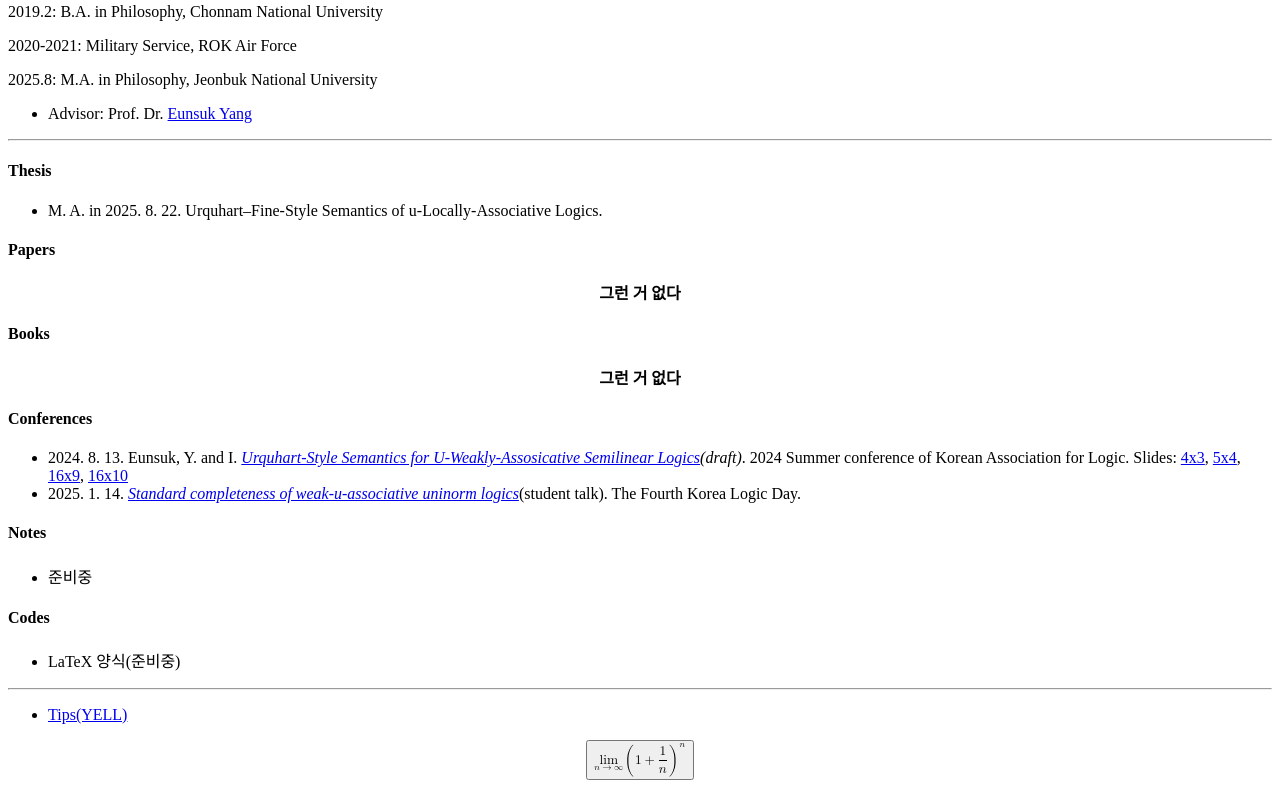
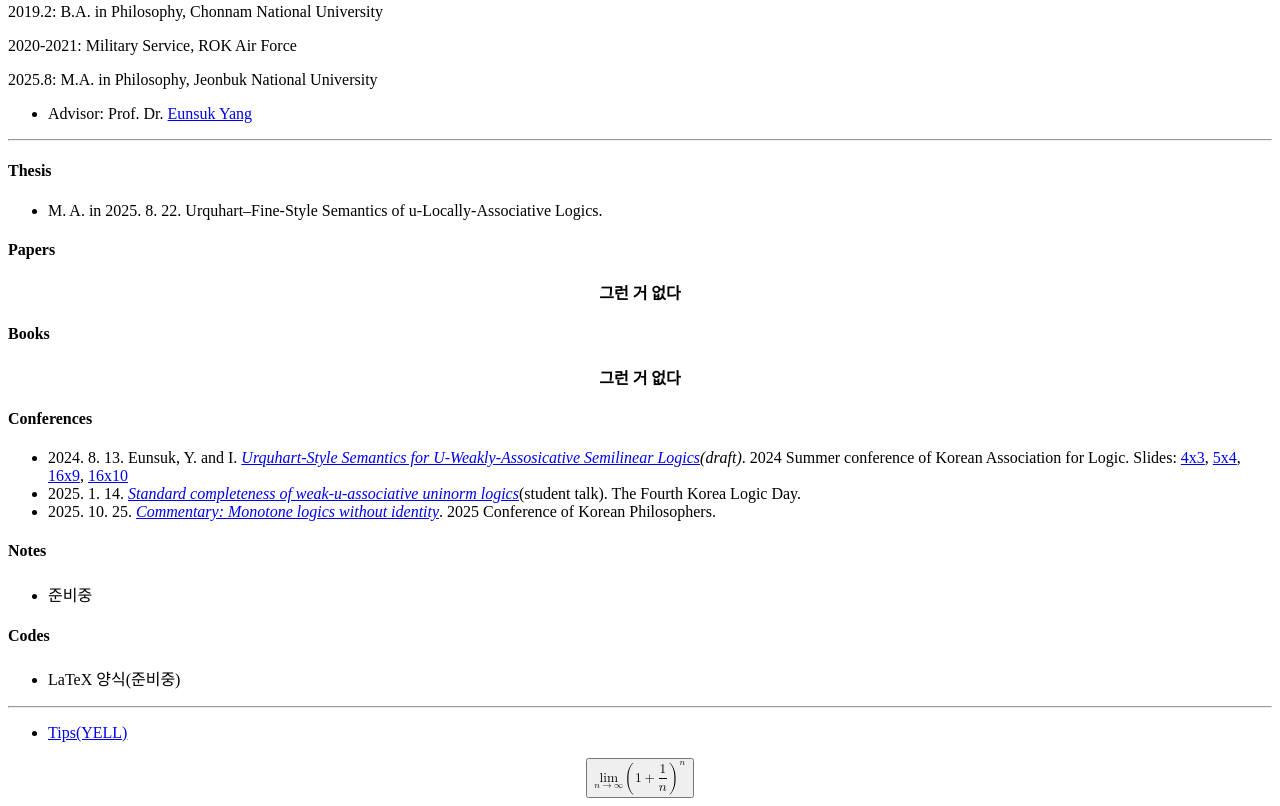
Before and after one commit to kyh155727/kyh155727.github.io, a plain HTML site: page index.html in a window 1280 px wide. Shown: the part 978-1784 px from the top of the page. Drawn offline with Linux system fonts and the light colour scheme.

Commit message:
Update index.html

```diff
--- a/index.html
+++ b/index.html
@@ -52,6 +52,7 @@
 			<a href="slides/2024summer_Yang_Kim_Uwabuls/2024summer_Yang_Kim_Uwabuls_169.pdf">16x9</a>,
 			<a href="slides/2024summer_Yang_Kim_Uwabuls/2024summer_Yang_Kim_Uwabuls_1610.pdf">16x10</a></li>
 		<li>2025. 1. 14. <i><a href="https://korealogicday.org/2025/slides/students/yeon-hong_kim.pdf">Standard completeness of weak-u-associative uninorm logics</a></i>(student talk). The Fourth Korea Logic Day.</li>
+		<li>2025. 10. 25. <i><a href="https://hanchul.org/board/contest/article/267452">Commentary: Monotone logics without identity</a></i>. 2025 Conference of Korean Philosophers.</li>
 	</ul>
 	<h4>Notes</h4>
 	<p>
```
